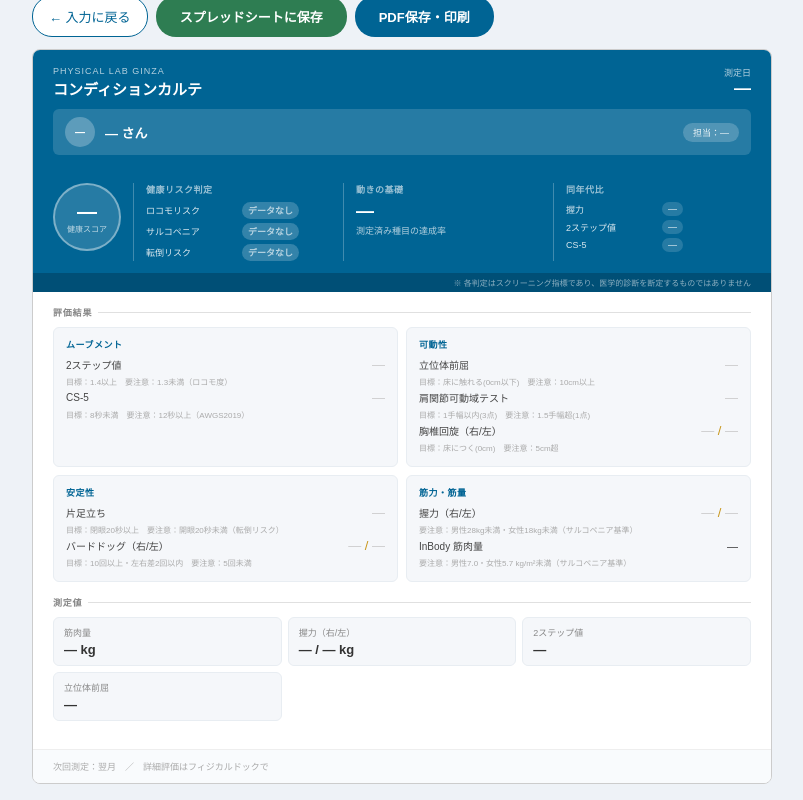
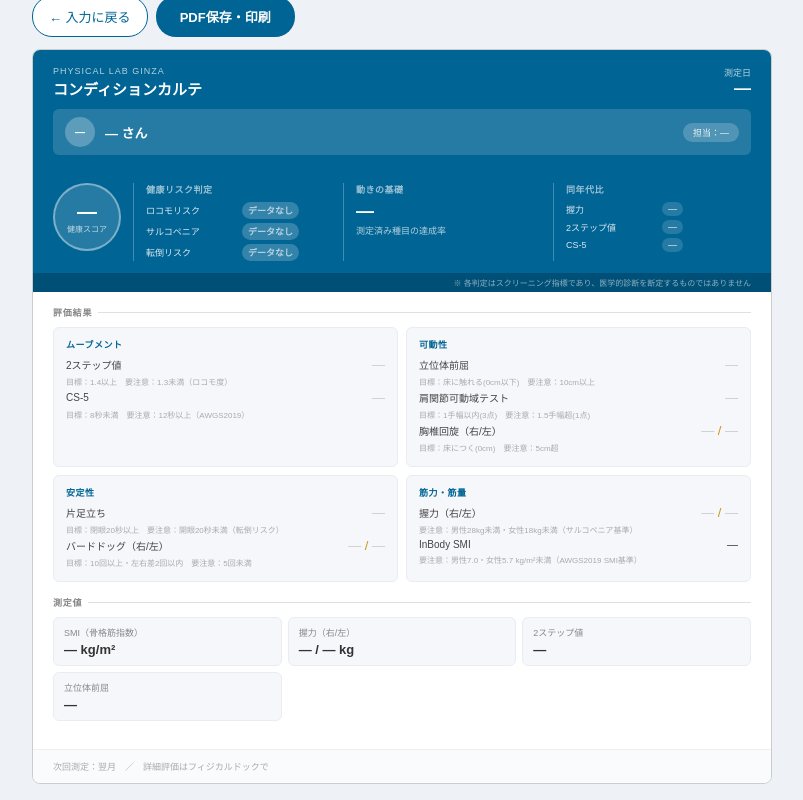
Before and after one commit to conditioning-tools/physical-lab-karte, a plain HTML site: page index.html in a window 1280 px wide. Both pictures are taken after a click on the button "カルテを生成する →". Shown: the part 98-898 px from the top of the page, without its empty margins (238-1041 px from the left). Drawn offline with Linux system fonts and the light colour scheme.

Commit message:
Add files via upload

```diff
--- a/index.html
+++ b/index.html
@@ -165,7 +165,7 @@ h1{font-size:13px;color:#006494;font-weight:700;margin-bottom:10px;}
     <div class="grid3">
       <div class="field"><label>握力・右（kg）</label><input id="i-grip-r" type="number" step="0.1" autocomplete="off" placeholder="28.4"></div>
       <div class="field"><label>握力・左（kg）</label><input id="i-grip-l" type="number" step="0.1" autocomplete="off" placeholder="26.1"></div>
-      <div class="field"><label>InBody 筋肉量（kg）</label><input id="i-muscle" type="number" step="0.1" autocomplete="off" placeholder="38.8"></div>
+      <div class="field"><label>InBody SMI・骨格筋指数（kg/m²）例：7.2</label><input id="i-muscle" type="number" step="0.01" autocomplete="off" placeholder="7.2"></div>
     </div>
   </div>
 
@@ -184,7 +184,6 @@ h1{font-size:13px;color:#006494;font-weight:700;margin-bottom:10px;}
 <div id="karte" class="panel">
   <div class="action-bar">
     <button class="back-btn" onclick="showTab('input')">← 入力に戻る</button>
-    <button class="save-btn" id="save-btn" onclick="saveToSheet()">スプレッドシートに保存</button>
     <button class="print-btn" onclick="window.print()">PDF保存・印刷</button>
   </div>
   <div id="karte-output"></div>
@@ -192,9 +191,6 @@ h1{font-size:13px;color:#006494;font-weight:700;margin-bottom:10px;}
 </div>
 
 <script>
-// GAS URL設定
-const GAS_URL = 'ここにGASのURLを貼り付ける';
-
 // タブ切替
 function showTab(tab) {
   document.querySelectorAll('.tab').forEach(function(t){ t.classList.remove('active'); });
@@ -472,15 +468,15 @@ function generateKarte() {
     + '<div class="cat-card"><div class="cat-name">筋力・筋量</div>'
     + '<div class="item-row"><div class="item-name">握力（右/左）</div><div class="stars">' + starHtml(s.gripR) + ' / ' + starHtml(s.gripL) + '</div></div>'
     + '<div style="font-size:8px;color:#aaa;margin-bottom:3px;">要注意：男性28kg未満・女性18kg未満（サルコペニア基準）</div>'
-    + '<div class="item-row"><div class="item-name">InBody 筋肉量</div><div class="stars" style="color:#333;font-size:11px;">' + (muscle ? muscle + 'kg' : '—') + '</div></div>'
-    + '<div style="font-size:8px;color:#aaa;margin-bottom:3px;">要注意：男性7.0・女性5.7 kg/m²未満（サルコペニア基準）</div>'
+    + '<div class="item-row"><div class="item-name">InBody SMI</div><div class="stars" style="color:#333;font-size:11px;">' + (muscle ? muscle + ' kg/m²' : '—') + '</div></div>'
+    + '<div style="font-size:8px;color:#aaa;margin-bottom:3px;">要注意：男性7.0・女性5.7 kg/m²未満（AWGS2019 SMI基準）</div>'
     + '</div>'
     + '</div>'
 
     // InBody
     + '<div class="slabel">測定値</div>'
     + '<div class="ib-grid">'
-    + '<div class="ib"><div class="ib-label">筋肉量</div><div class="ib-val">' + (muscle || '—') + ' kg</div></div>'
+    + '<div class="ib"><div class="ib-label">SMI（骨格筋指数）</div><div class="ib-val">' + (muscle || '—') + ' kg/m²</div></div>'
     + '<div class="ib"><div class="ib-label">握力（右/左）</div><div class="ib-val">' + (gripR || '—') + ' / ' + (gripL || '—') + ' kg</div></div>'
     + '<div class="ib"><div class="ib-label">2ステップ値</div><div class="ib-val">' + (step2 || '—') + '</div></div>'
     + '<div class="ib"><div class="ib-label">立位体前屈</div><div class="ib-val">' + (ffd !== '' ? ffd + ' cm' : '—') + '</div></div>'
@@ -501,48 +497,6 @@ function clearAll() {
   document.getElementById('i-gender').value = 'female';
 }
 
-// スプレッドシートに保存
-function saveToSheet() {
-  if (GAS_URL === 'ここにGASのURLを貼り付ける') {
-    alert('GASのURLが設定されていません。セットアップ手順書を確認してください。');
-    return;
-  }
-  if (!gv('i-name') || !gv('i-month')) {
-    alert('会員名と測定年月は必須です。');
-    return;
-  }
-  var btn = document.getElementById('save-btn');
-  btn.textContent = '保存中...';
-  btn.disabled = true;
-  var data = {
-    name: gv('i-name'), month: gv('i-month'), trainer: gv('i-trainer'),
-    age: gv('i-age'), gender: gv('i-gender'),
-    step2: gv('i-step2'), cs5: gv('i-cs5'),
-    ffd: gv('i-ffd'), shoulder: gv('i-shoulder'),
-    thoraxR: gv('i-thorax-r'), thoraxL: gv('i-thorax-l'),
-    balOpen: gv('i-bal-open'), balClose: gv('i-bal-close'),
-    birdR: gv('i-bird-r'), birdL: gv('i-bird-l'),
-    gripR: gv('i-grip-r'), gripL: gv('i-grip-l'),
-    muscle: gv('i-muscle'), comment: gv('i-comment')
-  };
-  fetch(GAS_URL, {
-    method: 'POST', mode: 'no-cors',
-    headers: {'Content-Type': 'application/json'},
-    body: JSON.stringify(data)
-  }).then(function() {
-    btn.textContent = '✓ 保存しました！';
-    btn.style.background = '#4caf50';
-    setTimeout(function() {
-      btn.textContent = 'スプレッドシートに保存';
-      btn.style.background = '#2e7d52';
-      btn.disabled = false;
-    }, 3000);
-  }).catch(function() {
-    alert('保存に失敗しました。URLを確認してください。');
-    btn.textContent = 'スプレッドシートに保存';
-    btn.disabled = false;
-  });
-}
 </script>
 </body>
 </html>
```
